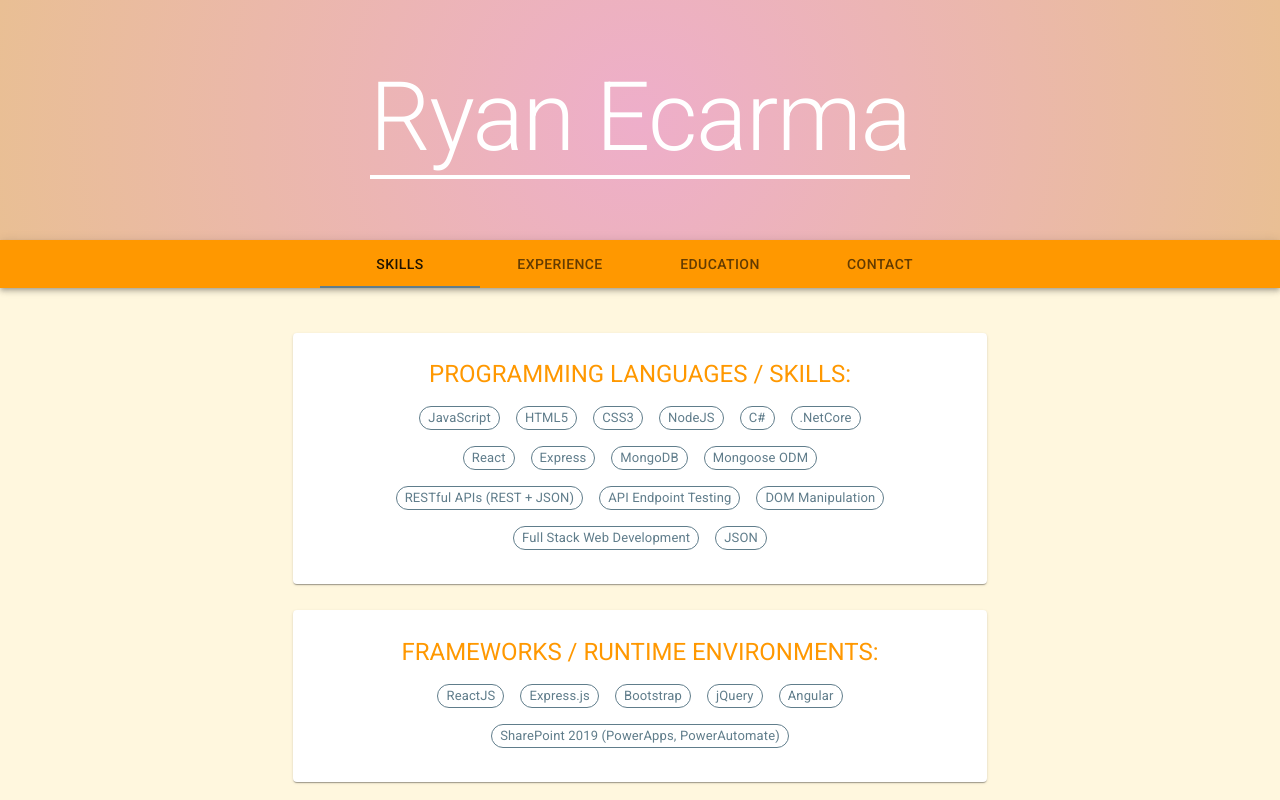
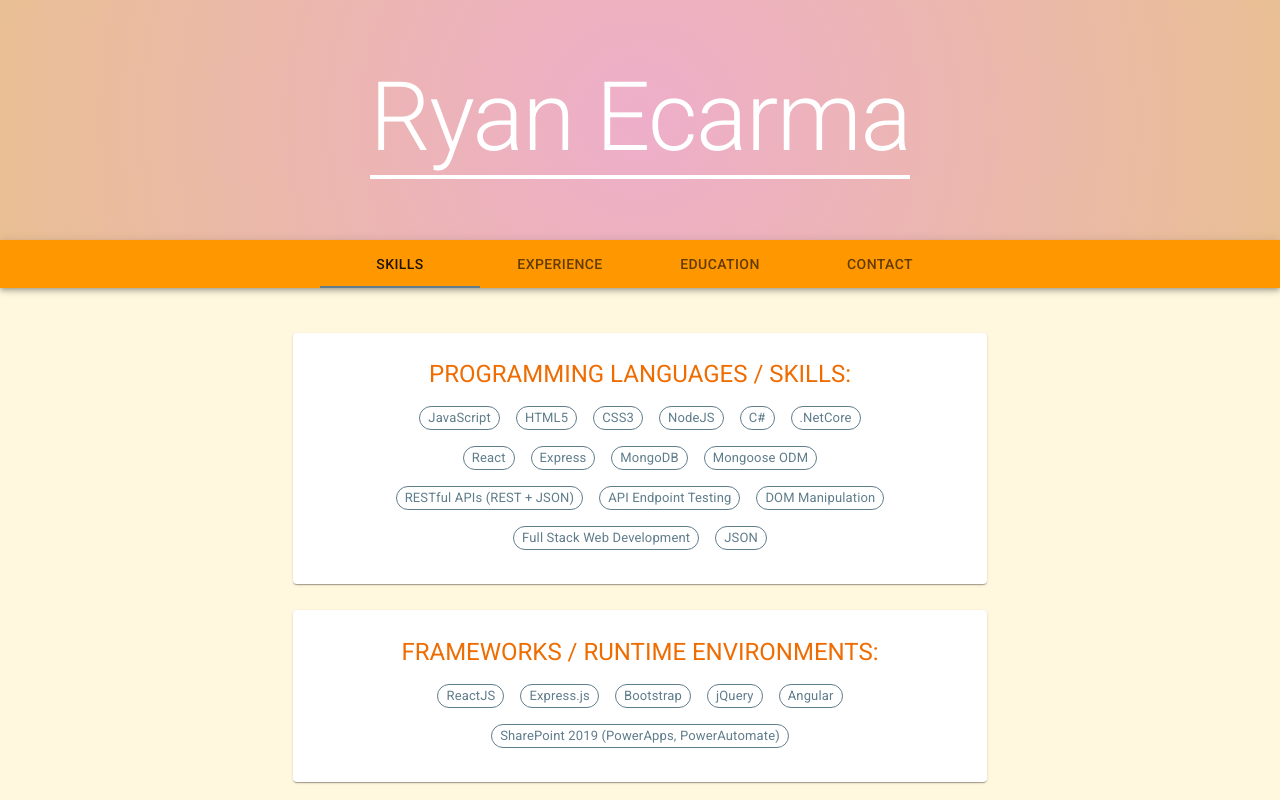
Before and after one commit to yanyanRYAN/yanyanRYAN.github.io, a React (Create React App) app: page / in a window 1280 px wide. Shown: the top 800 px of the page. Built offline with nearby package versions, Linux system fonts and the light colour scheme.

Commit message:
updated theme: made primary color use higher weight

```diff
--- a/src/components/NavTab.jsx
+++ b/src/components/NavTab.jsx
@@ -84,6 +84,17 @@ const theme = createMuiTheme({
   }
 })
 
+const contentTheme = createMuiTheme({
+  palette: {
+    primary: {
+      main: orange[800]
+    },
+    secondary: {
+      main: blueGrey[500]
+    },
+  }
+})
+
 // const darkTheme = createMuiTheme({
 //   palette: {
 //     type: 'dark',
@@ -120,7 +131,7 @@ export default function NavTabs() {
         </Tabs>
       </AppBar>
       </ThemeProvider>
-      <ThemeProvider theme={theme}>
+      <ThemeProvider theme={contentTheme}>
       <TabPanel value={value} index={0}>
         <div>
         <Grid container justify='center'>
```
